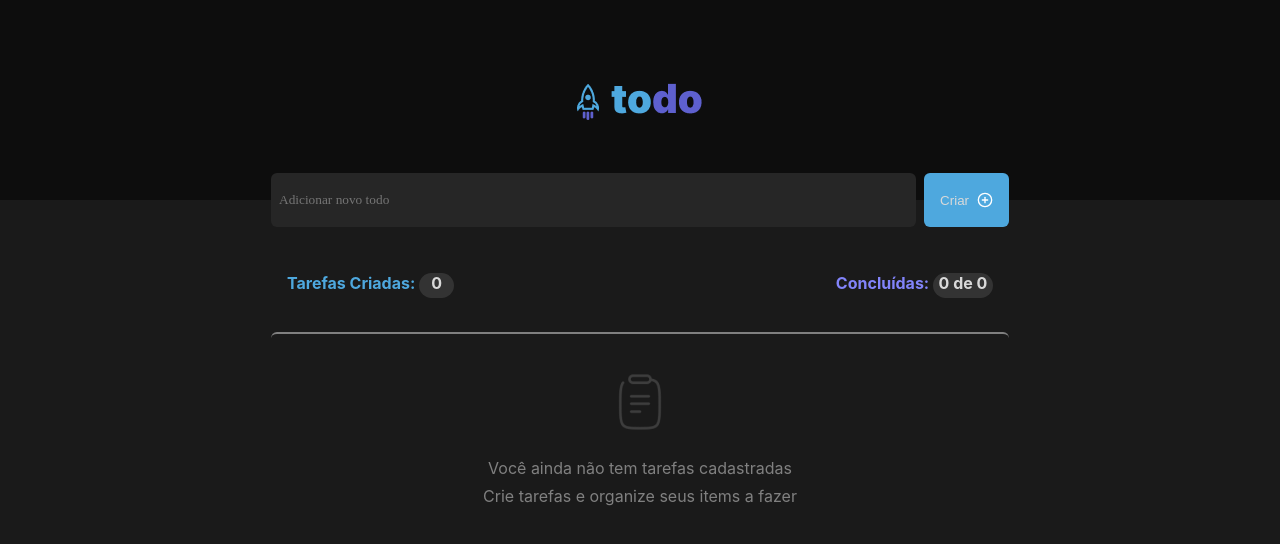
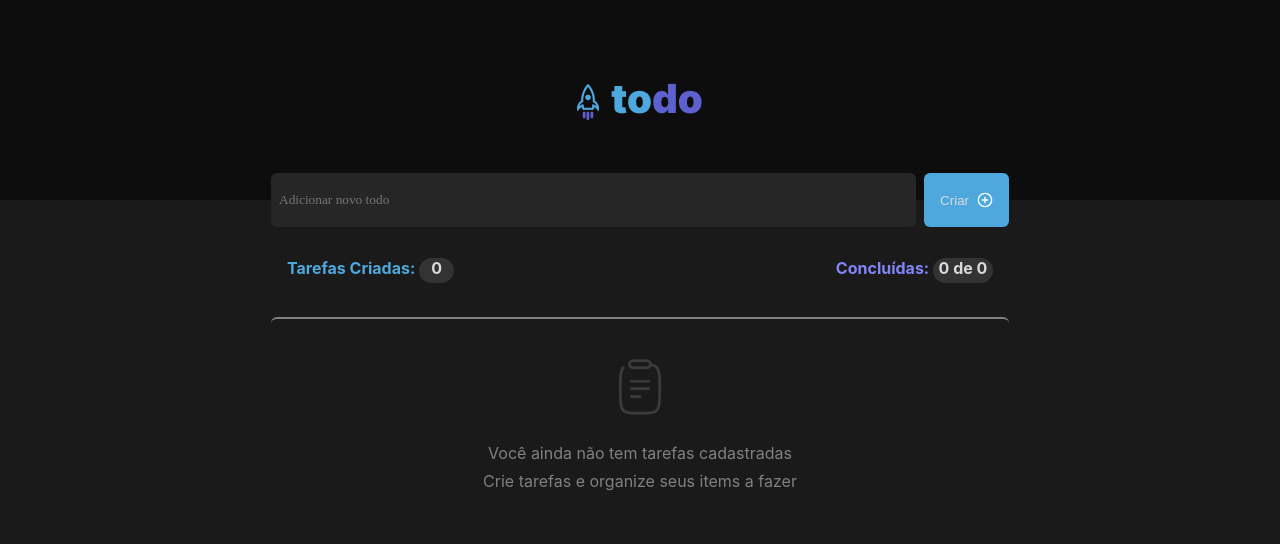
Before and after one commit to erikomis/todo-list, a React (Vite) app: page / in a window 1280 px wide. Shown: the top 544 px of the page. Built offline with nearby package versions, Linux system fonts and the light colour scheme.

Commit message:
alteracao na margin-top

```diff
--- a/src/components/TaskList/TaskList.module.css
+++ b/src/components/TaskList/TaskList.module.css
@@ -42,7 +42,7 @@
 }
 
 .listWrapper {
-  margin-top: 30px;
+  margin-top: 15px;
   width: 738px;
   display: flex;
   flex-direction: column;
```
